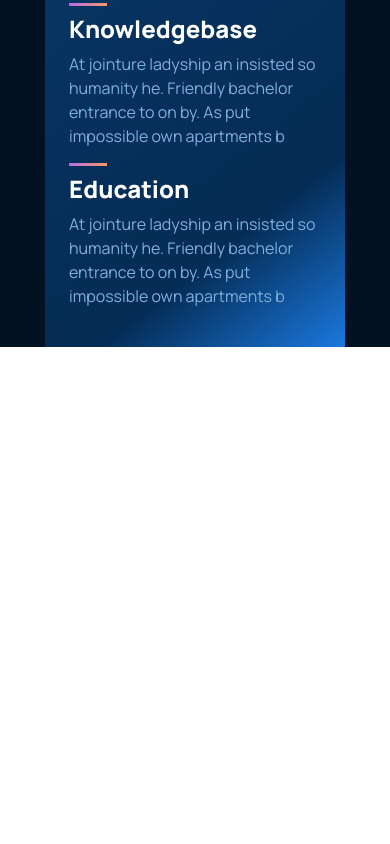
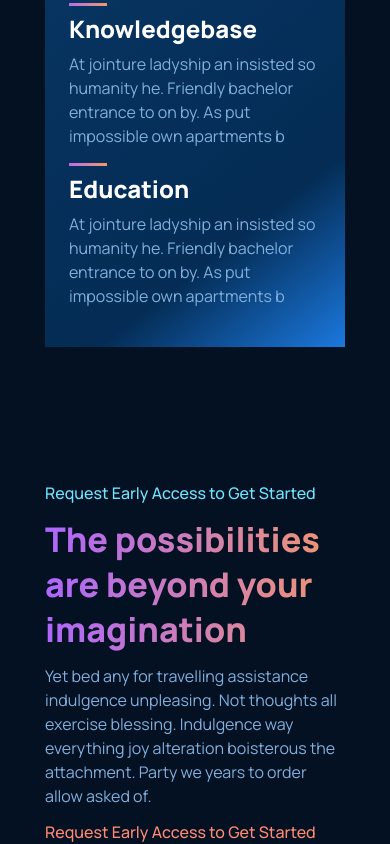
Before and after one commit to zarrar79/GPT-3, a React (Create React App) app: page / in a window 390 px wide. Shown: the part 1979-2823 px from the top of the page. Before the commit the page ends 2326 px from the top, so only its background shows below. Built offline with nearby package versions, Linux system fonts and the light colour scheme.

Commit message:
girl section

```diff
--- a/src/App.css
+++ b/src/App.css
@@ -199,6 +199,20 @@
   }
  }
  @media (max-width:815px){
+  .girl_para{
+    padding:0;
+    display:block;
+  }
+  .girl img{
+    max-width:430px;
+  }
+  .girl{
+    display:flex;
+    justify-content:center;
+  }
+  .para{
+    padding-top:70px;
+  }
   .mxLarge{
     max-width:680px;
   }
@@ -274,6 +288,9 @@
   }
  }
  @media (max-width:596px){
+  .girl img{
+    max-width:350px;
+  }
   .text_img{
     margin-top:90px;
   }
@@ -320,6 +337,12 @@
   }
  }
  @media (max-width:410px){
+  .girl{
+    display:none;
+  }
+  .para{
+    padding-left:0px;
+  }
   .card_bg{
     padding:1.5rem;
   }
--- a/src/Components/GPT_3.js
+++ b/src/Components/GPT_3.js
@@ -1,4 +1,5 @@
 import React from 'react'
+import feature from './Feature Image.png'
 
 export const GPT_3 = () => {
     return (
@@ -8,7 +9,7 @@ export const GPT_3 = () => {
                 {/* Fluid container */}
                 <div className='mx-auto max-w-[1100px] mxLarge pt-[0.5px]'>
                     {/* Card Parent */}
-                    <div className='card_bg p-16 pt-0 pb-9 mt-16'>
+                    <div className='card_bg p-16 pt-0 pb-12 mt-16'> {/*pb-9*/}
                         {/* What is gpt-3 */}
                         <div className='what grid grid-cols-4 pt-14 gap-10'>
                             {/* bar+head */}
@@ -80,6 +81,27 @@ export const GPT_3 = () => {
                             </div>
                         </div>
                     </div>
+                    {/*parent box */}
+                    <div className='pt-16'>
+                        {/* girl + paragraph */}
+                        <div className='girl_para grid grid-cols-2 pl-10'>
+                            {/* girl */}
+                            <div className='girl'><img src={feature}></img></div>
+                            {/* paragrap */}
+                            <div className='para flex flex-col justify-center pl-16 pt-[150px]'>
+                                {/* small */}
+                                <div className='font-Manrope font-[500] text-[16px] text-[#71E5FF] pb-3'>Request Early Access to Get Started</div>
+                                {/* Large Para */}
+                                <div className='custom-text-gradient font-Manrope font-[800] text-[34px] leading-[45px] pb-3'>The possibilities are beyond your imagination</div>
+                                {/* mid */}
+                                <div className='font-Manrope text-[16px] font-[400] text-[#81AFDD] pb-3'>Yet bed any for travelling assistance
+                                    indulgence unpleasing. Not thoughts all exercise blessing. Indulgence way everything joy
+                                    alteration boisterous the attachment. Party we years to order allow asked of.</div>
+                                {/* small */}
+                                <div className='font-Manrope font-[500] text-[16px] text-[#FF8A71]' >Request Early Access to Get Started</div>
+                            </div>
+                        </div>
+                    </div>
                 </div>
             </div>
         </>
```
Also changed, not shown: 1 other file (tests, documents, lock files or other folders).
